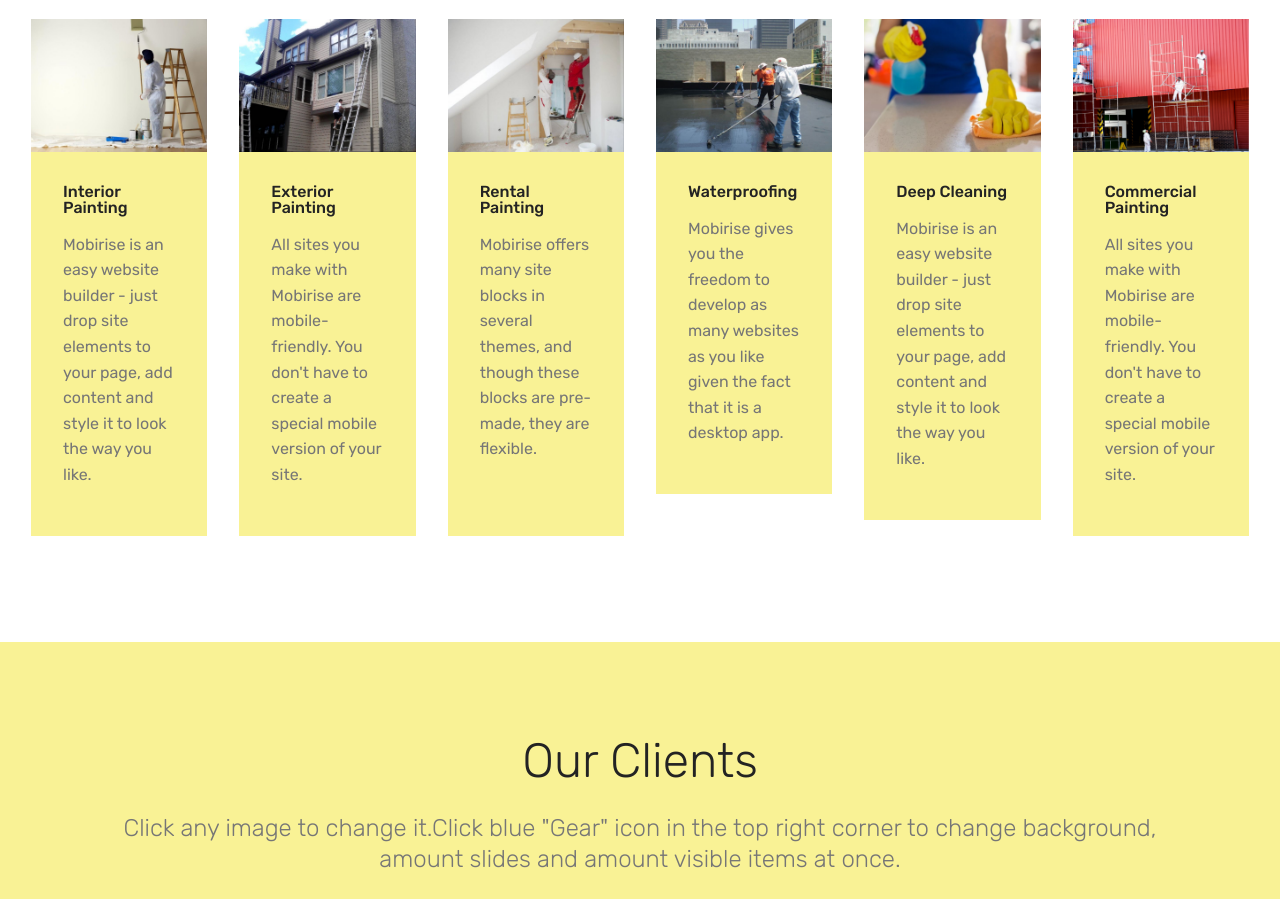
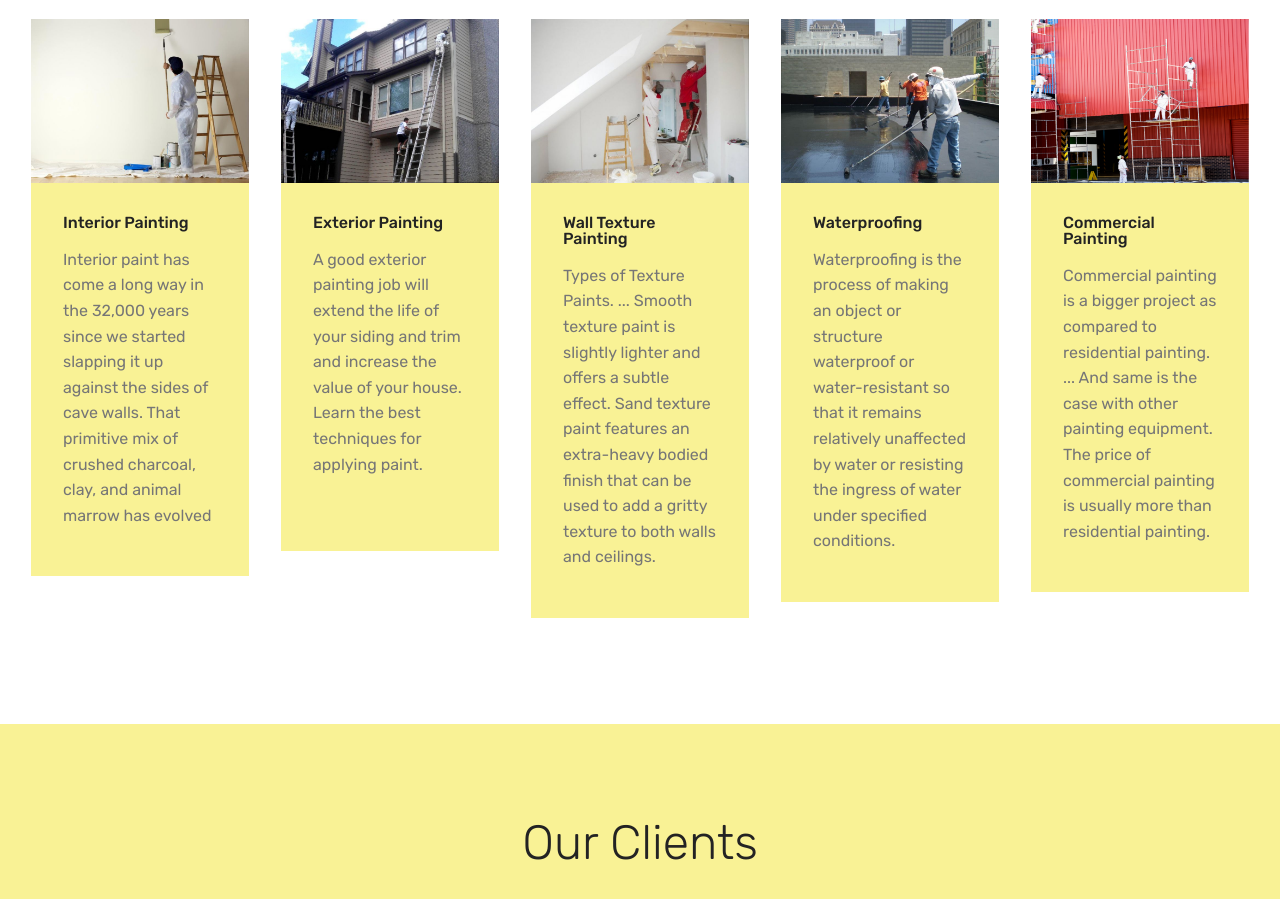
Before and after one commit to bellnexx/navanirman, a plain HTML site: page index.html in a window 1280 px wide. Shown: the part 1285-2184 px from the top of the page. Drawn offline with Linux system fonts and the light colour scheme; files whose address does not match are found by name.

Commit message:
create github pages

```diff
--- a/index.html
+++ b/index.html
@@ -23,7 +23,7 @@
 
 </head>
 <body>
-<section class="menu cid-qvE1boYfSE" once="menu" id="menu1-2" data-rv-view="125">
+<section class="menu cid-qvE1boYfSE" once="menu" id="menu1-2" data-rv-view="167">
 
 
 
@@ -55,7 +55,7 @@
     </nav>
 </section>
 
-<section class="engine"><a href="https://mobirise.co/h">make your own website</a></section><section class="cid-qvE121uk0L mbr-fullscreen mbr-parallax-background" id="header2-1" data-rv-view="121">
+<section class="engine"><a href="https://mobirise.co/j">design a website for free</a></section><section class="cid-qvE121uk0L mbr-fullscreen mbr-parallax-background" id="header2-1" data-rv-view="163">
 
 
 
@@ -79,7 +79,7 @@
     </div>
 </section>
 
-<section class="mbr-section article content11 cid-qvFqCeb008" id="content11-c" data-rv-view="124">
+<section class="mbr-section article content11 cid-qvFqCeb008" id="content11-c" data-rv-view="166">
 
 
     <div class="container">
@@ -95,14 +95,14 @@
     </div>
 </section>
 
-<section class="features3 cid-qvEbunSp1P" id="features17-3" data-rv-view="127">
+<section class="features3 cid-qvEbunSp1P" id="features17-3" data-rv-view="169">
 
 
 
 
     <div class="container-fluid">
         <div class="media-container-row">
-            <div class="card p-3 col-12 col-md-6 col-lg-2">
+            <div class="card p-3 col-12 col-md-6 my-col">
                 <div class="card-wrapper">
                     <div class="card-img">
                         <img src="assets/images/1433182866802-800x600.jpg" alt="Mobirise" title="" media-simple="true">
@@ -110,13 +110,12 @@
                     <div class="card-box">
                         <h4 class="card-title pb-3 mbr-fonts-style display-7">Interior Painting</h4>
                         <p class="mbr-text mbr-fonts-style display-7">
-                            Mobirise is an easy website builder - just drop site elements to your page, add content and style it to look the way you like.
-                        </p>
+                            Interior paint has come a long way in the 32,000 years since we started slapping it up against the sides of cave walls. That primitive mix of crushed charcoal, clay, and animal marrow has evolved</p>
                     </div>
                 </div>
             </div>
 
-            <div class="card p-3 col-12 col-md-6 col-lg-2">
+            <div class="card p-3 col-12 col-md-6 my-col">
                 <div class="card-wrapper">
                     <div class="card-img">
                         <img src="assets/images/exterior-painting-800x600.jpg" alt="Mobirise" title="" media-simple="true">
@@ -125,28 +124,28 @@
                         <h4 class="card-title pb-3 mbr-fonts-style display-7">
                             Exterior Painting</h4>
                         <p class="mbr-text mbr-fonts-style display-7">
-                            All sites you make with Mobirise are mobile-friendly. You don't have to create a special mobile version of your site.
+                            A good exterior painting job will extend the life of your siding and trim and increase the value of your house. Learn the best techniques for applying paint.<br><br>
                         </p>
                     </div>
                 </div>
             </div>
 
-            <div class="card p-3 col-12 col-md-6 col-lg-2">
+            <div class="card p-3 col-12 col-md-6 my-col">
                 <div class="card-wrapper">
                     <div class="card-img">
                         <img src="assets/images/p16-new-800x600.jpg" alt="Mobirise" title="" media-simple="true">
                     </div>
                     <div class="card-box">
                         <h4 class="card-title pb-3 mbr-fonts-style display-7">
-                            Rental Painting</h4>
+                            Wall Texture Painting</h4>
                         <p class="mbr-text mbr-fonts-style display-7">
-                            Mobirise offers many site blocks in several themes, and though these blocks are pre-made, they are flexible.<br><br>
+                            Types of Texture Paints. ... Smooth texture paint is slightly lighter and offers a subtle effect. Sand texture paint features an extra-heavy bodied finish that can be used to add a gritty texture to both walls and ceilings.&nbsp;<br>
                         </p>
                     </div>
                 </div>
             </div>
 
-            <div class="card p-3 col-12 col-md-6 col-lg-2">
+            <div class="card p-3 col-12 col-md-6 my-col">
                 <div class="card-wrapper">
                     <div class="card-img">
                         <img src="assets/images/waterproofing-works-800x600.jpg" alt="Mobirise" title="" media-simple="true">
@@ -155,26 +154,11 @@
                         <h4 class="card-title pb-3 mbr-fonts-style display-7">
                             Waterproofing</h4>
                         <p class="mbr-text mbr-fonts-style display-7">
-                           Mobirise gives you the freedom to develop as many websites as you like given the fact that it is a desktop app.
-                        </p>
+                           Waterproofing is the process of making an object or structure waterproof or water-resistant so that it remains relatively unaffected by water or resisting the ingress of water under specified conditions.&nbsp;</p>
                     </div>
                 </div>
             </div>
-            <div class="card p-3 col-12 col-md-6 col-lg-2">
-                <div class="card-wrapper">
-                    <div class="card-img">
-                        <img src="assets/images/c700x420-800x600.jpg" alt="Mobirise" title="" media-simple="true">
-                    </div>
-                    <div class="card-box">
-                        <h4 class="card-title pb-3 mbr-fonts-style display-7">
-                            Deep Cleaning</h4>
-                        <p class="mbr-text mbr-fonts-style display-7">
-                            Mobirise is an easy website builder - just drop site elements to your page, add content and style it to look the way you like.
-                        </p>
-                    </div>
-                </div>
-            </div>
-            <div class="card p-3 col-12 col-md-6 col-lg-2">
+            <div class="card p-3 col-12 col-md-6 my-col">
                 <div class="card-wrapper">
                     <div class="card-img">
                         <img src="assets/images/exterior-commercial-painting-istock-000013246357small-800x600.png" alt="Mobirise" title="" media-simple="true">
@@ -183,16 +167,17 @@
                         <h4 class="card-title pb-3 mbr-fonts-style display-7">
                             Commercial Painting</h4>
                         <p class="mbr-text mbr-fonts-style display-7">
-                            All sites you make with Mobirise are mobile-friendly. You don't have to create a special mobile version of your site.
+                            Commercial painting is a bigger project as compared to residential painting. ... And same is the case with other painting equipment. The price of commercial painting is usually more than residential painting.
                         </p>
                     </div>
                 </div>
             </div>
+
         </div>
     </div>
 </section>
 
-<section class="clients cid-qvETZGwK0r" id="clients-6" data-rv-view="130">
+<section class="clients cid-qvETZGwK0r" id="clients-6" data-rv-view="172">
 
 
 
@@ -202,9 +187,7 @@
                     <h2 class="mbr-section-title pb-3 mbr-fonts-style display-2">
                         Our Clients
                     </h2>
-                    <h3 class="mbr-section-subtitle mbr-light mbr-fonts-style display-5">
-                        Click any image to change it.Click blue "Gear" icon in the top right corner to change background, amount slides and amount visible items at once.
-                    </h3>
+                    <h3 class="mbr-section-subtitle mbr-light mbr-fonts-style display-5"></h3>
                 </div>
             </div>
         </div>
@@ -272,7 +255,7 @@
     </div>
 </section>
 
-<section class="cid-qvEPfQhetn" id="pricing-tables1-4" data-rv-view="144">
+<section class="cid-qvEPfQhetn" id="pricing-tables1-4" data-rv-view="186">
 
 
 
@@ -415,7 +398,7 @@
     </div>
 </section>
 
-<section class="carousel slide testimonials-slider cid-qvEUkb7Ar7" id="testimonials-slider1-7" data-rv-view="147">
+<section class="carousel slide testimonials-slider cid-qvEUkb7Ar7" id="testimonials-slider1-7" data-rv-view="189">
 
 
 
@@ -423,7 +406,7 @@
 
     <div class="container text-center">
         <h2 class="pb-5 mbr-fonts-style display-2">
-            WHAT OUR FANTASTIC USERS SAY
+            WHAT OUR FANTASTIC CUSTOMERS SAY
         </h2>
 
         <div class="carousel slide" data-ride="carousel" role="listbox">
@@ -481,7 +464,7 @@
     </div>
 </section>
 
-<section class="footer4 cid-qvFsaC8qIm" id="footer4-d" data-rv-view="155">
+<section class="footer4 cid-qvFsaC8qIm" id="footer4-d" data-rv-view="197">
 
 
 
@@ -527,7 +510,7 @@
                     </div>
 
                     <form class="form-inline" action="https://mobirise.com/" method="post" data-form-title="Mobirise Form">
-                        <input type="hidden" value="CQiw+mmDvPEa6rojwxwD0JWBFZzohiAEBCAN8blBk4RhGoTsjjJHJsO2sg6K3NH4k37QdRXCZavgpHiSekGGtpZexhhmasLzAgx6txFjbQXFeyqmhq542wFO66i/aQeW" data-form-email="true">
+                        <input type="hidden" value="FCCKyYeNxHFRQVr81LOa/Pl5bf1GOGsa80abuROKyHNMaWVU8uRMOqYKrkTEyKjrSEpkNxvAmTpnptdLNhqBQ0ih5c5eXwvcWacujPZHl9wrneqjjByqIHS2SRrSWMg2" data-form-email="true">
                         <div class="form-group">
                             <input type="email" class="form-control input-sm input-inverse my-2" name="email" required="" data-form-field="Email" placeholder="Email" id="email-footer4-d">
                         </div>
```
Also changed, not shown: page1.html (+3 -3 lines), 1 other file.
